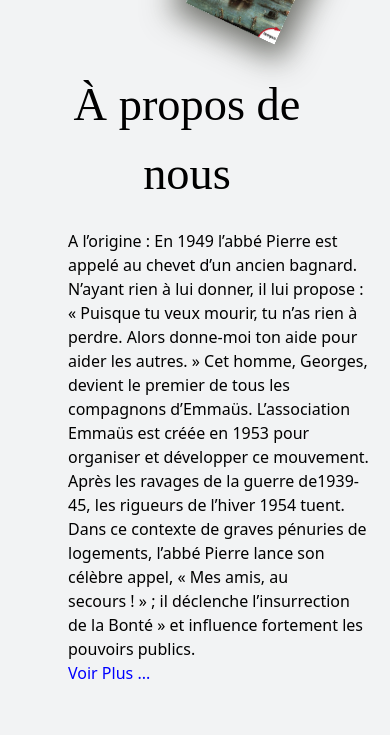
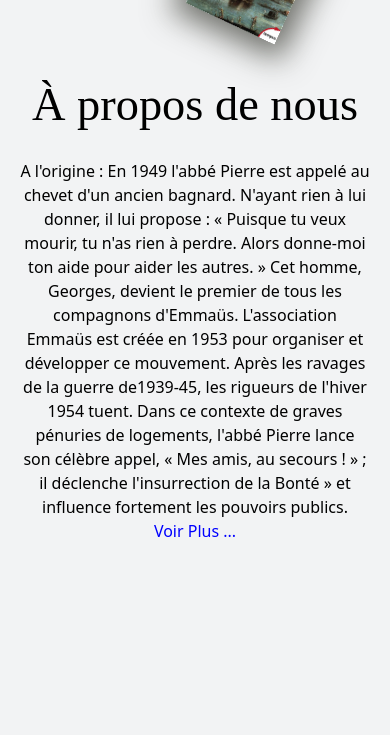
Before and after one commit to anwar-2000/bookstore, a Next.js app: page / in a window 390 px wide. Shown: the part 775-1510 px from the top of the page. Built offline with nearby package versions, Linux system fonts and the light colour scheme.

Commit message:
fixed responsivness

```diff
--- a/src/Components/About.tsx
+++ b/src/Components/About.tsx
@@ -5,7 +5,7 @@
 const SectionContainer = styled.section`
   padding: 20px;
   margin-top : 5rem;
-  margin-left : 3rem;
+
   h1{
       font-size: 2.9rem;
       font-weight: 400;
@@ -15,7 +15,7 @@
 const Header = styled.h1`
   text-align: center;
   margin-bottom: 20px;
-  transform : translateX(-2rem);
+
 
   @media (min-width: 768px) {
     font-size : 10px;
@@ -30,11 +30,13 @@
   gap: 20px;
   @media (min-width: 768px) {
     flex-direction: row;
+    margin-left : 2rem;
   }
 `;
 
 const TextColumn = styled.div`
   flex: 1;
+  text-align : center;
 `;
 
 const ImageColumn = styled.div`
@@ -44,6 +46,10 @@
 const Image = styled.img`
   width: 100%;
   mix-blend-mode : multiply;
+  @media (max-width: 768px) {
+
+    margin-left : 1rem;
+  }
 `;
 
 
@@ -53,14 +59,14 @@
       <SectionContainer>
         <Header>À propos de nous</Header>
         <ColumnsContainer>
-          <TextColumn>A l’origine : En 1949 l’abbé Pierre est appelé au chevet d’un ancien bagnard. N’ayant rien à lui
+          <TextColumn>A l&apos;origine : En 1949 l&apos;abbé Pierre est appelé au chevet d&apos;un ancien bagnard. N&apos;ayant rien à lui
 donner, il lui propose :
-« Puisque tu veux mourir, tu n’as rien à perdre. Alors donne-moi ton aide pour aider les autres. »
-Cet homme, Georges, devient le premier de tous les compagnons d’Emmaüs.
-L’association Emmaüs est créée en 1953 pour organiser et développer ce mouvement. Après les
-ravages de la guerre de1939-45, les rigueurs de l’hiver 1954 tuent. Dans ce contexte de graves
-pénuries de logements, l’abbé Pierre lance son célèbre appel, « Mes amis, au secours ! » ; il
-déclenche l’insurrection de la Bonté » et influence fortement les pouvoirs publics. <br />
+« Puisque tu veux mourir, tu n&apos;as rien à perdre. Alors donne-moi ton aide pour aider les autres. »
+Cet homme, Georges, devient le premier de tous les compagnons d&apos;Emmaüs.
+L&apos;association Emmaüs est créée en 1953 pour organiser et développer ce mouvement. Après les
+ravages de la guerre de1939-45, les rigueurs de l&apos;hiver 1954 tuent. Dans ce contexte de graves
+pénuries de logements, l&apos;abbé Pierre lance son célèbre appel, « Mes amis, au secours ! » ; il
+déclenche l&apos;insurrection de la Bonté » et influence fortement les pouvoirs publics. <br />
     <Link href={'/emmausNaintre'} style={{color : 'blue'}}>Voir Plus ...</Link>
 </TextColumn>
           <ImageColumn>
```
